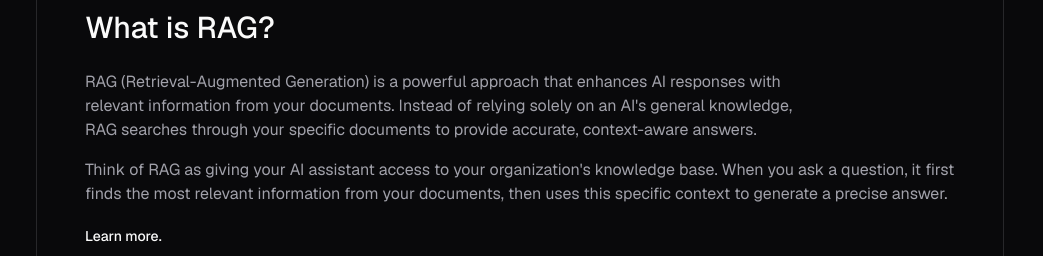
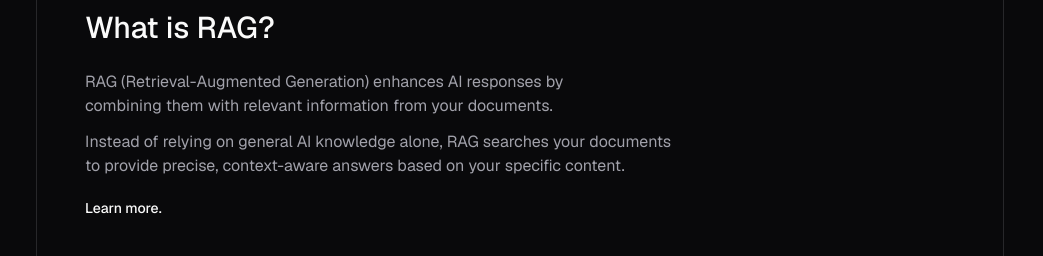
Before and after one commit to typepulse/pulse-vector, a Next.js app in the folder apps/web/: page / in a window 1280 px wide. Shown: the part 478-734 px from the top of the page, without its empty margins (120-1163 px from the left). Built offline with nearby package versions, Linux system fonts and the light colour scheme; no server answers; a web font is replaced by a local one.

Commit message:
Refactor RAG description for clarity and conciseness

```diff
--- a/apps/web/src/components/sections/what-is-rag.tsx
+++ b/apps/web/src/components/sections/what-is-rag.tsx
@@ -9,19 +9,15 @@ export const WhatIsRag = () => {
         <h2 className="text-foreground mb-6 text-balance font-medium text-3xl">
           What is RAG?
         </h2>
-        <div className="text-muted-foreground text-balance space-y-4">
+        <div className="text-muted-foreground text-balance space-y-3">
           <p>
-            RAG (Retrieval-Augmented Generation) is a powerful approach that
-            enhances AI responses with relevant information from your documents.
-            Instead of relying solely on an AI's general knowledge, RAG searches
-            through your specific documents to provide accurate, context-aware
-            answers.
+            RAG (Retrieval-Augmented Generation) enhances AI responses by
+            combining them with relevant information from your documents.
           </p>
           <p>
-            Think of RAG as giving your AI assistant access to your
-            organization's knowledge base. When you ask a question, it first
-            finds the most relevant information from your documents, then uses
-            this specific context to generate a precise answer.
+            Instead of relying on general AI knowledge alone, RAG searches your
+            documents to provide precise, context-aware answers based on your
+            specific content.
           </p>
         </div>
         <a
```
